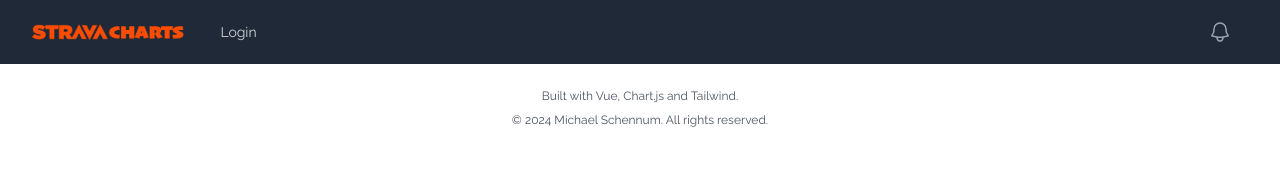
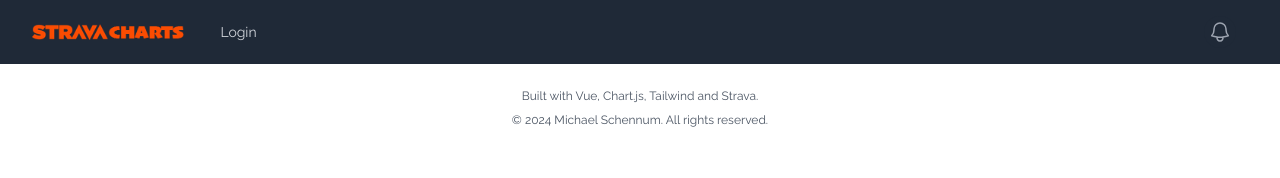
Before and after one commit to mikeschen/stravacharts, a Vue app: page /login in a window 1280 px wide. Shown: the top 178 px of the page. Built offline with nearby package versions, Linux system fonts and the light colour scheme; no server answers.

Commit message:
remove type check temp

```diff
--- a/package.json
+++ b/package.json
@@ -5,7 +5,7 @@
   "type": "module",
   "scripts": {
     "dev": "vite",
-    "build": "run-p type-check \"build-only {@}\" --",
+    "build": "run-p \"build-only {@}\" --",
     "preview": "vite preview",
     "build-only": "vite build",
     "type-check": "vue-tsc --build --force",
--- a/src/components/SiteFooter.vue
+++ b/src/components/SiteFooter.vue
@@ -1,7 +1,9 @@
 <template>
   <footer className="bg-white text-gray-800 py-6">
     <div className="container mx-auto text-center">
-      <div className="mb-2 text-gray-600 text-xs">Built with Vue, Chart.js and Tailwind.</div>
+      <div className="mb-2 text-gray-600 text-xs">
+        Built with Vue, Chart.js, Tailwind and Strava.
+      </div>
       <div className="text-gray-600 text-xs">
         &copy; {{ year }} Michael Schennum. All rights reserved.
       </div>
```
